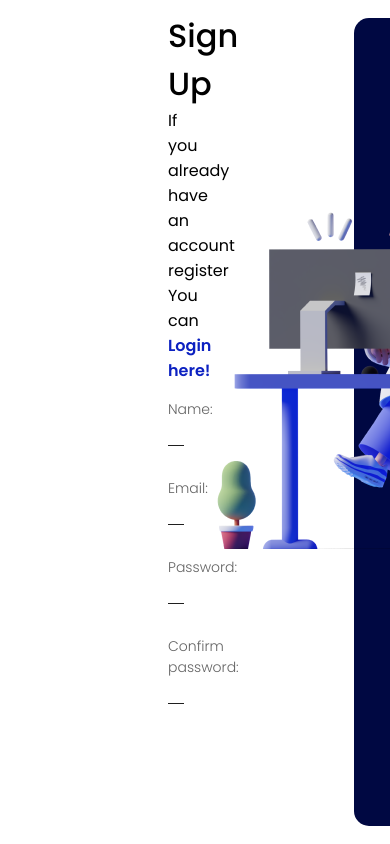
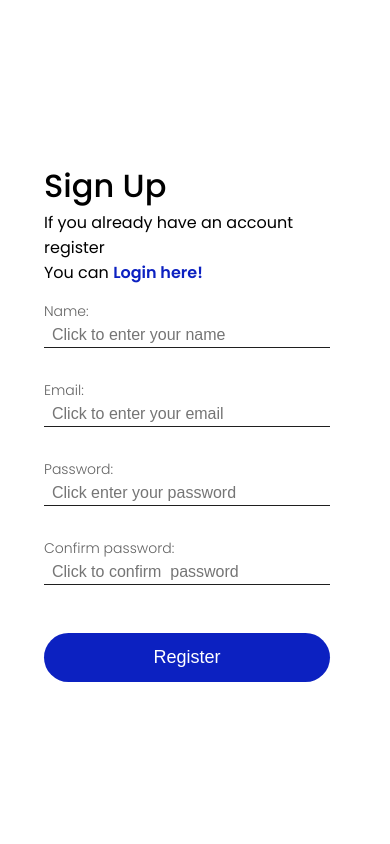
Before and after one commit to luigitemu/TodoApp, a React (Vite) app: page /register in a window 390 px wide. Built offline with nearby package versions, Linux system fonts and the light colour scheme; no server answers.

Commit message:
feat: login and register responsive

```diff
--- a/src/components/authBackground/AuthBackground.css
+++ b/src/components/authBackground/AuthBackground.css
@@ -14,3 +14,9 @@
 .image_dude {
 	color: white;
 }
+
+@media screen and (max-width: 1024px) {
+	.flex__container-bg-blue {
+		display: none;
+	}
+}
--- a/src/pages/login/LoginPage.css
+++ b/src/pages/login/LoginPage.css
@@ -115,5 +115,10 @@
 }
 
 @media screen and (max-width: 1024px) {
-
+	.login__container-form-login{
+		width: 90%;
+		justify-items: center;
+		padding: 0;
+		padding-right: 21px;
+	}
 }
--- a/src/pages/register/RegisterPage.css
+++ b/src/pages/register/RegisterPage.css
@@ -22,3 +22,15 @@
     padding: 0rem 10.5rem;
     padding-bottom: 8%;
 }
+
+
+@media screen and (max-width: 1024px) {
+	.register__container-form-register{
+		    width: 90%;
+			justify-items: center;
+			padding: 0;
+			padding-right: 21px;
+			padding-left: 44px;
+	}
+
+}
```
